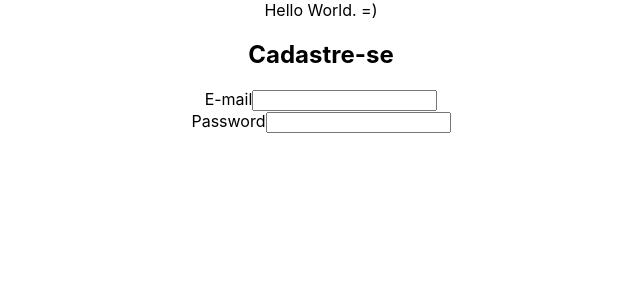
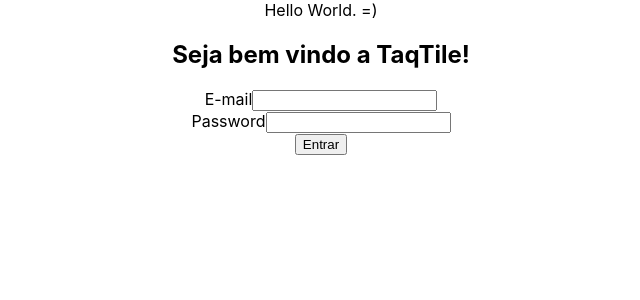
Before and after one commit to indigotech/onboard-barbara-teixeira, a React (Create React App) app: page / in a window 1280 px wide. Shown: the top 300 px of the page, without its empty margins (319-959 px from the left). Built offline with nearby package versions, Linux system fonts and the light colour scheme.

Commit message:
Creating button component to add to the forms on project. Add confirm button to LoginForm.

```diff
--- /dev/null
+++ b/src/Components/Button/Button.tsx
@@ -0,0 +1,18 @@
+import React from 'react'
+
+type Props = {
+  buttonName: string
+}
+
+class Button extends React.Component<Props> {
+  public static defaultProps = {
+    type: 'submit'
+   }
+  render() {
+    return (
+      <button {...this.props}> {this.props.buttonName} </button>
+    )
+  }
+}
+
+export { Button }
--- /dev/null
+++ b/src/Components/Button/index.ts
@@ -0,0 +1 @@
+export { Button } from './Button'
--- a/src/Components/LoginForm/LoginForm.tsx
+++ b/src/Components/LoginForm/LoginForm.tsx
@@ -1,5 +1,6 @@
 import React from 'react'
 import { TextField } from '../TextField'
+import { Button } from '../Button'
 
 class LoginForm extends React.Component {
   render() {
@@ -7,6 +8,7 @@ class LoginForm extends React.Component {
       <form>
         <TextField label='E-mail' fieldName='email' />
         <TextField label='Password' fieldName='password' fieldType='password' />
+        <Button buttonName='Entrar' />
       </form>
     )
   }
--- a/src/Components/TextField/index.ts
+++ b/src/Components/TextField/index.ts
@@ -1 +1 @@
-export {TextField} from './TextField'
+export { TextField } from './TextField'
--- a/src/Pages/Login/LoginPage.tsx
+++ b/src/Pages/Login/LoginPage.tsx
@@ -5,7 +5,7 @@ class LoginPage extends React.Component {
   render() {
     return (
       <section>
-        <h1>Cadastre-se</h1>
+        <h1>Seja bem vindo a TaqTile!</h1>
         <LoginForm />
       </section>
     )
```
